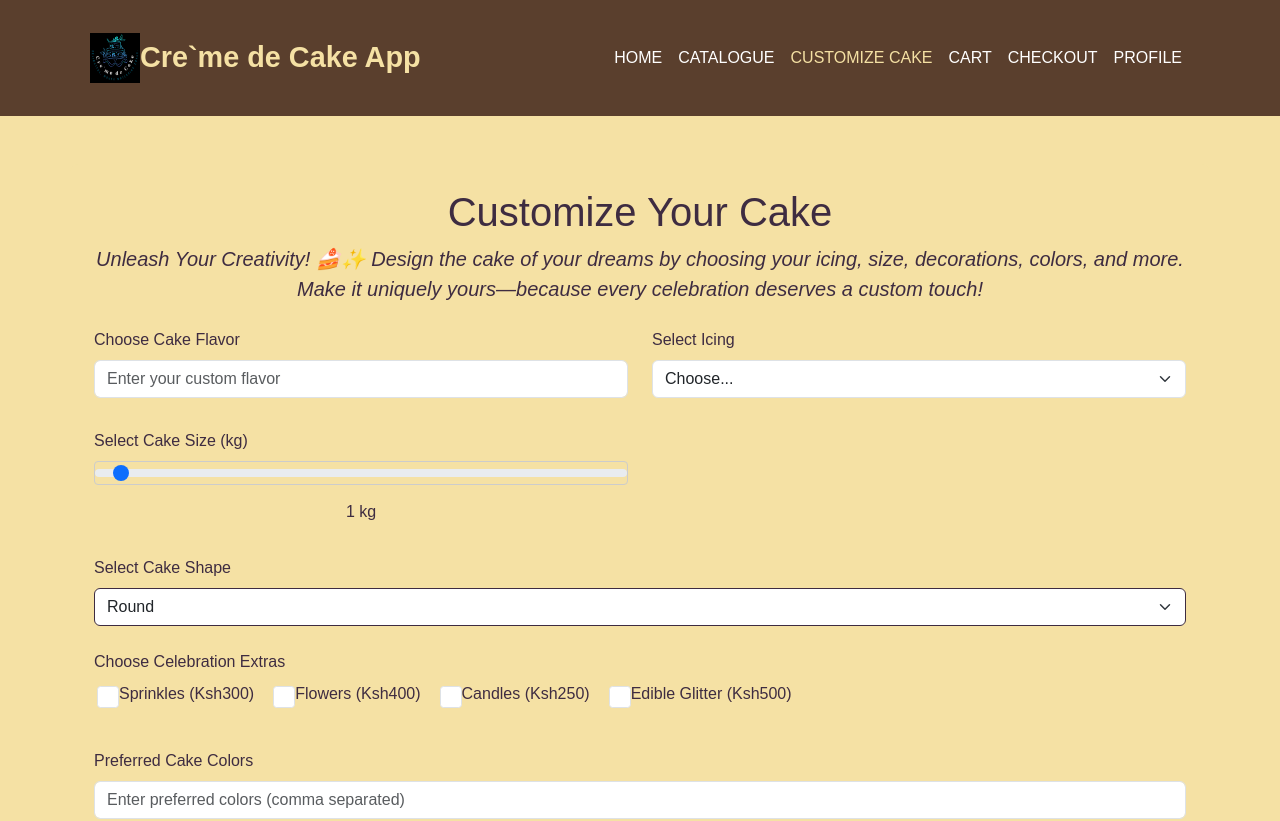
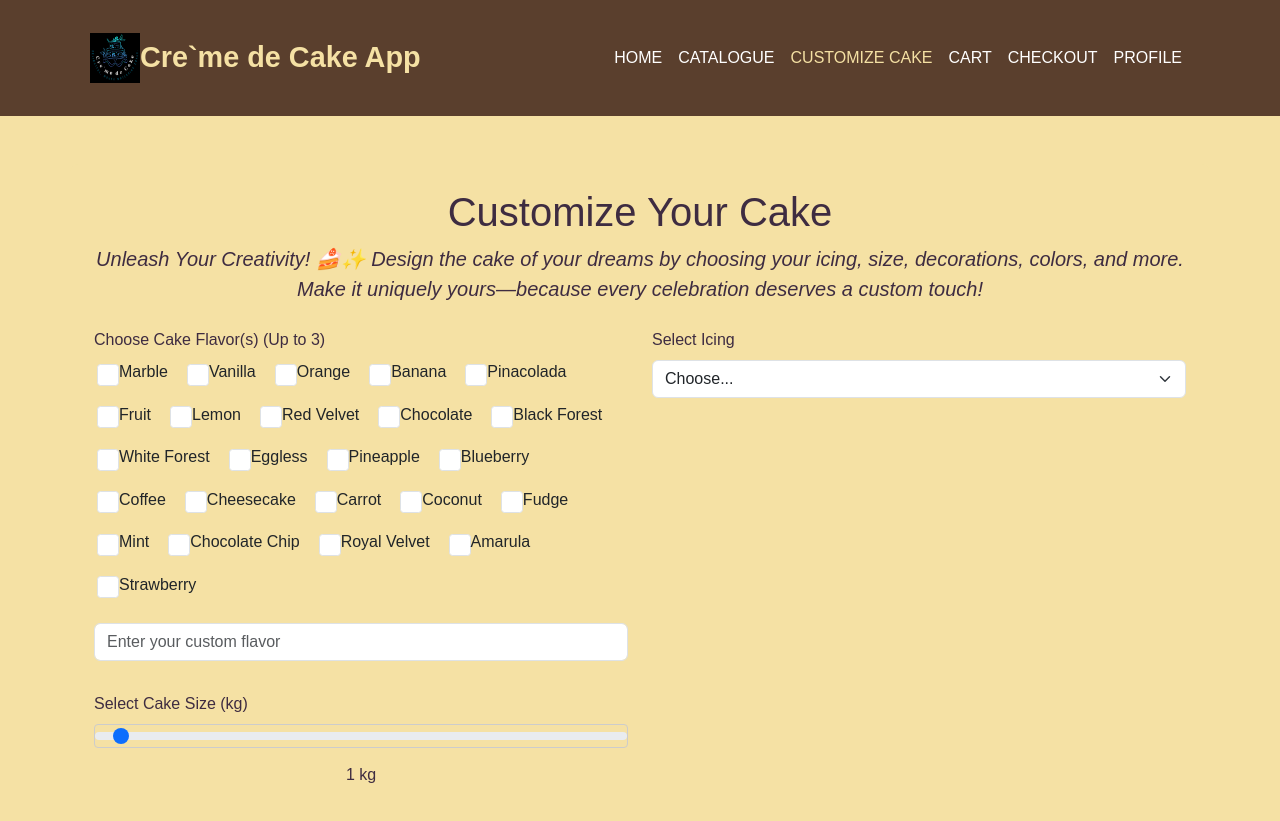
Before and after one commit to Cephas-Muhia/Webstack---Portfolio-Project, a React app in the folder creme-de-cake-app/creme-de-cake-frontend/: page /customize in a window 1280 px wide. Shown: the top 821 px of the page. Built offline with nearby package versions, Linux system fonts and the light colour scheme.

Commit message:
reviewed dataflow in Customization.js

```diff
--- a/creme-de-cake-app/creme-de-cake-frontend/src/pages/Customize.js
+++ b/creme-de-cake-app/creme-de-cake-frontend/src/pages/Customize.js
@@ -6,9 +6,18 @@ function Customize() {
   const location = useLocation();
   const navigate = useNavigate();
 
+  // All available flavors from the Catalogue.js
+  const availableFlavors = [
+    'Marble', 'Vanilla', 'Orange', 'Banana', 'Pinacolada', 'Fruit',
+    'Lemon', 'Red Velvet', 'Chocolate', 'Black Forest', 'White Forest',
+    'Eggless', 'Pineapple', 'Blueberry', 'Coffee', 'Cheesecake',
+    'Carrot', 'Coconut', 'Fudge', 'Mint', 'Chocolate Chip',
+    'Royal Velvet', 'Amarula', 'Strawberry'
+  ];
+
   // Initialize form state with all required inputs
   const [customization, setCustomization] = useState({
-    flavor: '',
+    flavors: [],
     customFlavor: '',
     sizeInKgs: '1',
     decorations: [],
@@ -26,7 +35,7 @@ function Customize() {
   // Pre-fill flavor if passed from Catalogue.js
   useEffect(() => {
     if (location.state && location.state.flavor) {
-      setCustomization((prev) => ({ ...prev, flavor: location.state.flavor }));
+      setCustomization((prev) => ({ ...prev, flavors: [location.state.flavor] }));
     }
   }, [location.state]);
 
@@ -34,6 +43,19 @@ function Customize() {
   const handleInputChange = (e) => {
     const { name, value } = e.target;
     setCustomization((prev) => ({ ...prev, [name]: value }));
+  };
+
+  // Handle flavor selection
+  const handleFlavorChange = (flavor) => {
+    setCustomization((prev) => {
+      const updatedFlavors = prev.flavors.includes(flavor)
+        ? prev.flavors.filter((f) => f !== flavor)
+        : [...prev.flavors, flavor];
+      if (updatedFlavors.length > 3) {
+        updatedFlavors.pop(); // Restrict to 3 flavors
+      }
+      return { ...prev, flavors: updatedFlavors };
+    });
   };
 
   // Handle checkbox selections for decorations and extras
@@ -54,8 +76,8 @@ function Customize() {
 
   // Form validation
   const validateForm = () => {
-    if (!customization.flavor && !customization.customFlavor) {
-      setError('Please select or enter a flavor for your cake.');
+    if (customization.flavors.length === 0 && !customization.customFlavor) {
+      setError('Please select or enter at least one flavor.');
       return false;
     }
     if (!customization.icingType) {
@@ -108,7 +130,7 @@ function Customize() {
   // Handle form reset
   const handleReset = () => {
     setCustomization({
-      flavor: location.state?.flavor || '',
+      flavors: [],
       customFlavor: '',
       sizeInKgs: '1',
       decorations: [],
@@ -121,6 +143,7 @@ function Customize() {
     });
     setError('');
   };
+
 
   return (
     <div
@@ -143,16 +166,34 @@ function Customize() {
 
       {error && <div className="alert alert-danger text-center">{error}</div>}
 
-      <form onSubmit={handleSubmit}>
+        <form onSubmit={handleSubmit}>
         <div className="row">
           {/* Flavor Selection */}
           <div className="col-md-6 mb-3">
             <label className="form-label" style={{ color: '#3e2c41' }}>
-              Choose Cake Flavor
+              Choose Cake Flavor(s) (Up to 3)
             </label>
+            <div>
+              {availableFlavors.map((flavor, index) => (
+                <div key={index} className="form-check form-check-inline">
+                  <input
+                    type="checkbox"
+                    className="form-check-input"
+                    id={`flavor-${flavor}`}
+                    value={flavor}
+                    checked={customization.flavors.includes(flavor)}
+                    onChange={() => handleFlavorChange(flavor)}
+                  />
+                  <label className="form-check-label" htmlFor={`flavor-${flavor}`}>
+                    {flavor}
+                  </label>
+                </div>
+              ))}
+            </div>
+            {/* Custom Flavor Input */}
             <input
               type="text"
-              className="form-control"
+              className="form-control mt-2"
               name="customFlavor"
               value={customization.customFlavor}
               onChange={handleInputChange}
```
